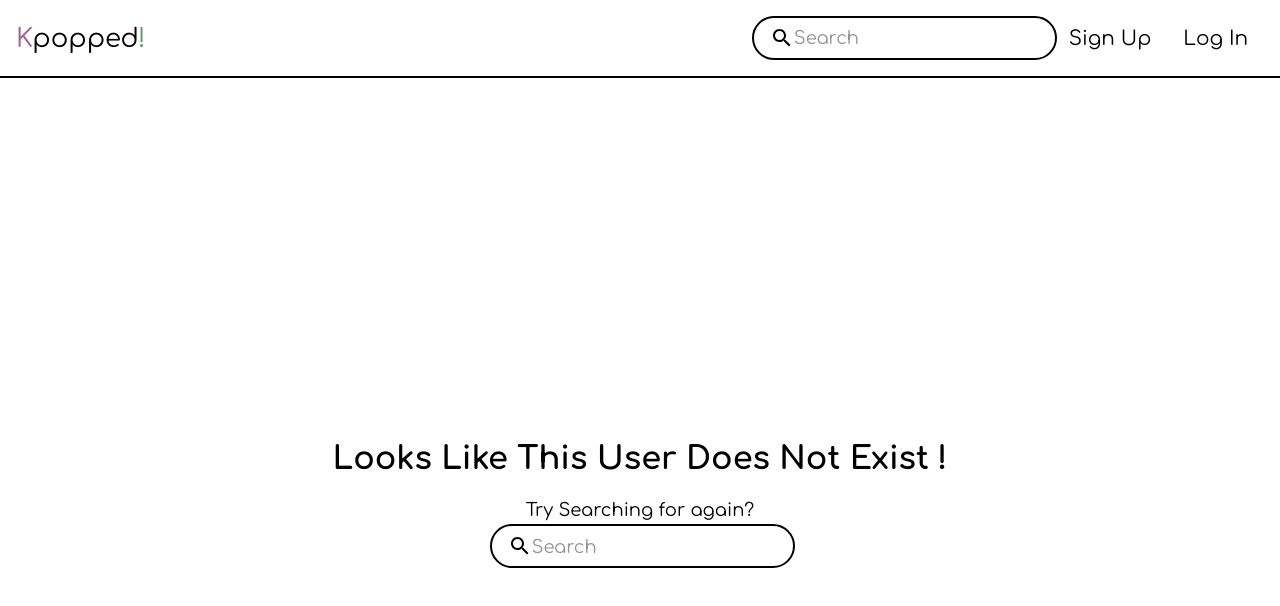
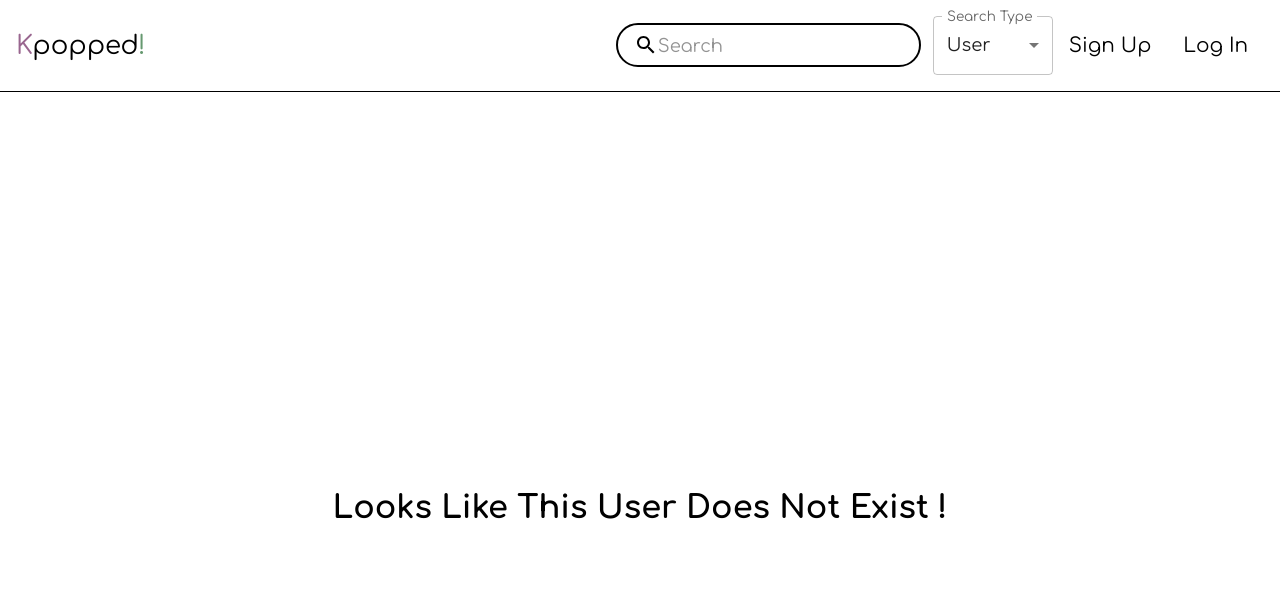
Before and after one commit to Sbeltran16/kpopped-ui, a React (Create React App) app: page /user-not-found in a window 1280 px wide. Both pictures are taken after a click on the button 1020 px from the left and 39 px from the top of the page. Shown: the top 606 px of the page. Built offline with nearby package versions, Linux system fonts and the light colour scheme.

Commit message:
New Search bar mechinism for searching of artists.

```diff
--- a/src/components/inputs/search-input/index.tsx
+++ b/src/components/inputs/search-input/index.tsx
@@ -16,7 +16,11 @@ type Suggestion = {
   username: string;
 };
 
-export default function SearchBar() {
+type SearchBarProps = {
+  searchType: string;
+};
+
+export default function SearchBar({ searchType }: SearchBarProps) {
   const [searchQuery, setSearchQuery] = useState<string>("");
   const navigate = useNavigate();
 
@@ -29,8 +33,7 @@ export default function SearchBar() {
   const handleSearchSubmit = (event: FormEvent<HTMLFormElement>) => {
     event.preventDefault();
     if (searchQuery.trim()) {
-      const isUserSearch = /^[a-zA-Z0-9]+$/.test(searchQuery.trim());
-      if (isUserSearch) {
+      if (searchType === "user") {
         navigate(`/${searchQuery}`);
       } else {
         navigate(`/artists/${searchQuery}`);
@@ -65,7 +68,7 @@ export default function SearchBar() {
           </ClearIconWrapper>
         )}
       </Search>
-      {suggestions && suggestions.length > 0 && (
+      {searchType === "user" && suggestions && suggestions.length > 0 && (
         <DropdownMenu>
           {suggestions.map((suggestion: Suggestion, index: number) => (
             <DropdownItem
--- a/src/components/navigation/navbar/index.css.tsx
+++ b/src/components/navigation/navbar/index.css.tsx
@@ -8,7 +8,7 @@ const NavbarContainer = styled.div`
   align-items: center;
   padding: 1rem;
   background-color: white;
-  border-bottom: 2px solid black;
+  border-bottom: 1px solid black;
 `;
 
 const NavbarLink = styled(Link)`
--- a/src/components/navigation/navbar/index.tsx
+++ b/src/components/navigation/navbar/index.tsx
@@ -13,6 +13,11 @@ import PersonIcon from "@mui/icons-material/Person";
 import SearchIcon from "@mui/icons-material/Search";
 import { NavLink } from "react-router-dom";
 import SearchBar from "../../inputs/search-input";
+import Box from "@mui/material/Box";
+import InputLabel from "@mui/material/InputLabel";
+import MenuItem from "@mui/material/MenuItem";
+import FormControl from "@mui/material/FormControl";
+import Select, { SelectChangeEvent } from "@mui/material/Select";
 
 function handleLogout() {
   localStorage.removeItem("authToken");
@@ -22,6 +27,7 @@ function handleLogout() {
 export default function Navbar() {
   const { user } = useUser();
   const [searchOpen, setSearchOpen] = useState(false);
+  const [searchType, setSearchType] = useState<string>("user");
   const searchRef = useRef<HTMLDivElement>(null);
 
   const toggleSearch = () => {
@@ -36,18 +42,21 @@ export default function Navbar() {
       setSearchOpen(false);
     }
   };
+  const handleSearchTypeChange = (event: SelectChangeEvent) => {
+    setSearchType(event.target.value as string);
+  };
 
-  useEffect(() => {
-    if (searchOpen) {
-      document.addEventListener("mousedown", handleClickOutside);
-    } else {
-      document.removeEventListener("mousedown", handleClickOutside);
-    }
+  // useEffect(() => {
+  //   if (searchOpen) {
+  //     document.addEventListener("mousedown", handleClickOutside);
+  //   } else {
+  //     document.removeEventListener("mousedown", handleClickOutside);
+  //   }
 
-    return () => {
-      document.removeEventListener("mousedown", handleClickOutside);
-    };
-  }, [searchOpen]);
+  //   return () => {
+  //     document.removeEventListener("mousedown", handleClickOutside);
+  //   };
+  // }, []);
 
   return (
     <NavbarContainer>
@@ -61,7 +70,24 @@ export default function Navbar() {
       <StyledLinkContainer ref={searchRef}>
         {searchOpen ? (
           <SearchBarWrapper>
-            <SearchBar />
+            <SearchBar searchType={searchType} />
+            <Box sx={{ minWidth: 120, marginLeft: 2 }}>
+              <FormControl fullWidth>
+                <InputLabel id="search-type-select-label">
+                  Search Type
+                </InputLabel>
+                <Select
+                  labelId="search-type-select-label"
+                  id="search-type-select"
+                  value={searchType}
+                  label="Search Type"
+                  onChange={handleSearchTypeChange}
+                >
+                  <MenuItem value="user">User</MenuItem>
+                  <MenuItem value="group">Artists</MenuItem>
+                </Select>
+              </FormControl>
+            </Box>
           </SearchBarWrapper>
         ) : (
           <SearchButton onClick={toggleSearch}>
--- a/src/components/navigation/not-found/index.tsx
+++ b/src/components/navigation/not-found/index.tsx
@@ -6,8 +6,6 @@ export default function UserNotFound() {
   return (
     <Container>
       <Message> Looks Like This User Does Not Exist !</Message>
-      <Typography>Try Searching for again? </Typography>
-      <SearchBar />
     </Container>
   );
 }
--- a/src/profiles/artists/artist-group-profile/discography/discography.css.ts
+++ b/src/profiles/artists/artist-group-profile/discography/discography.css.ts
@@ -3,9 +3,6 @@ import styled from "@emotion/styled";
 const DiscographyContainer = styled("div")`
   margin: 2rem 0;
   padding: 0 2rem;
-  display: flex;
-  flex-direction: column;
-  align-items: center;
 
   @media (max-width: 600px) {
     padding: 0 5rem;
--- a/src/profiles/artists/artist-group-profile/discography/discography.tsx
+++ b/src/profiles/artists/artist-group-profile/discography/discography.tsx
@@ -20,8 +20,8 @@ function GroupDiscographyData({ discography }: GroupDiscographyProps) {
                 image={album.cover_image}
                 alt={album.title}
                 style={{
-                  height: "200px",
-                  objectFit: "cover",
+                  height: "300px",
+                  objectFit: "contain",
                   borderRadius: "8px",
                 }}
               />
--- a/src/profiles/artists/artist-group-profile/group-intro/group-intro.css.ts
+++ b/src/profiles/artists/artist-group-profile/group-intro/group-intro.css.ts
@@ -59,7 +59,7 @@ const GroupName = styled(Typography)`
   z-index: 1;
 
   @media (max-width: 600px) {
-    font-size: 2rem;
+    font-size: 3.2rem;
   }
 `;
 
--- a/src/profiles/artists/artist-group-profile/styles/index.css.ts
+++ b/src/profiles/artists/artist-group-profile/styles/index.css.ts
@@ -23,9 +23,7 @@ const GroupTitles = styled(Typography)`
 const DataContainer = styled("div")`
   margin: 1rem 0;
   padding: 3rem;
-  display: flex;
-  justify-content: center;
-  flex-wrap: wrap;
+
   background-color: rgba(102, 153, 112, 0.2);
   @media (max-width: 600px) {
     padding: 1rem;
```
